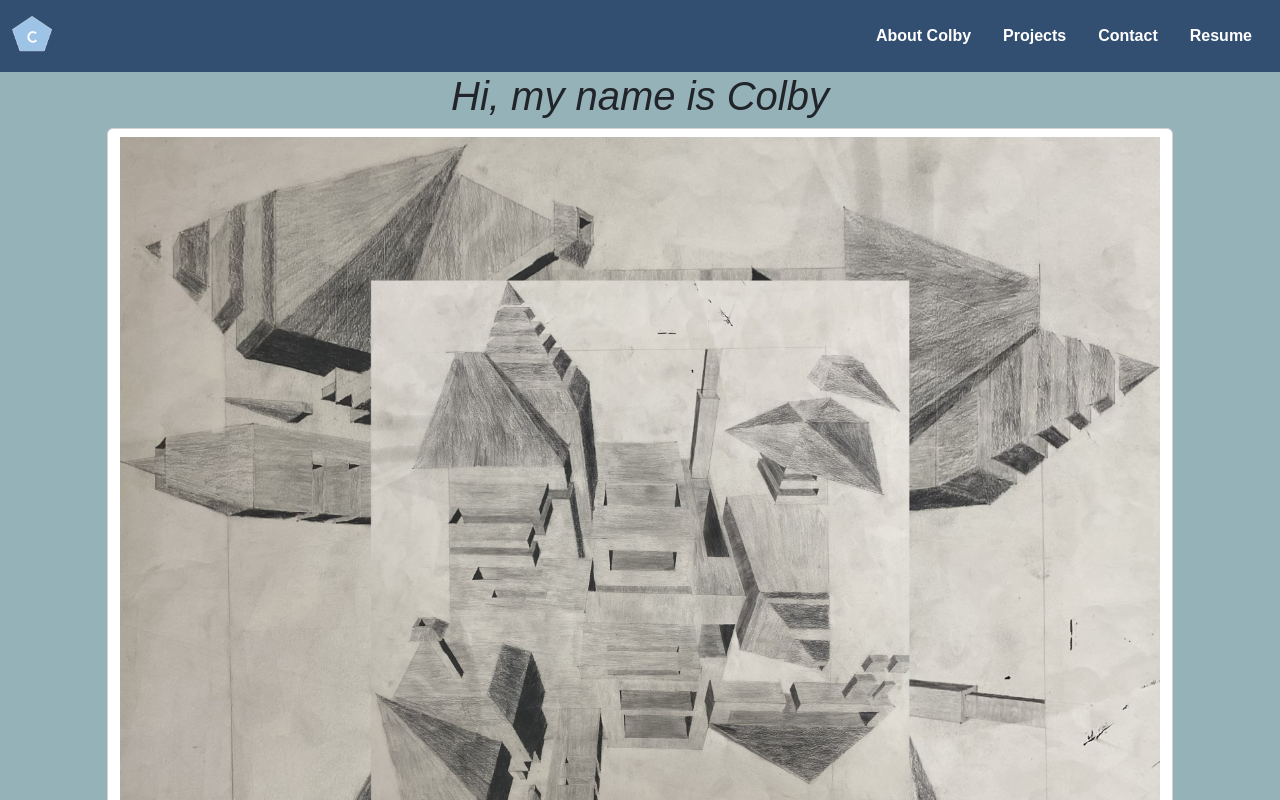
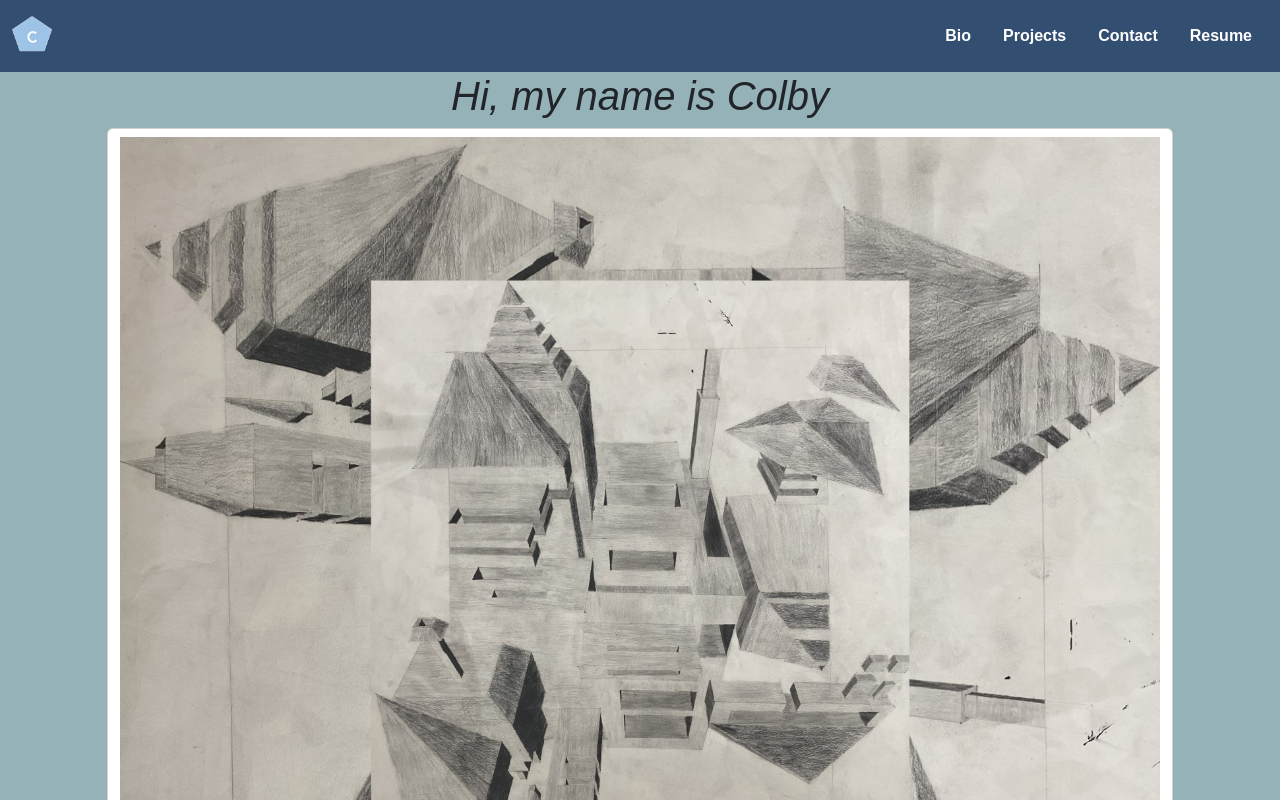
Before and after one commit to csanchezwagenbach/csw-v2, a React (Create React App) app: page / in a window 1280 px wide. Shown: the top 800 px of the page. Built offline with nearby package versions, Linux system fonts and the light colour scheme; a web font is replaced by a local one.

Commit message:
footer rendering as desired

```diff
--- a/src/components/Footer.js
+++ b/src/components/Footer.js
@@ -5,7 +5,7 @@ import github from '../assets/gitlogo.png';
 
 export default function Footer() {
     return (
-        <div className='row justify-content-center my-2'>
+        <div className='row justify-content-center my-2 footer'>
             <a className='col-4 text-center' href="https://twitter.com/colbysanchbach"><img className='logo' src={twitter
             }></img></a>
             <a className='col-4 text-center' href="https://github.com/csanchezwagenbach"><img className='logo' src={github}></img></a>
--- a/src/components/Header.js
+++ b/src/components/Header.js
@@ -24,7 +24,7 @@ export default function Header() {
     const handlePageChange = (page) => setCurrentPage(page);
 
     return (
-        <nav>
+        <nav className='wrapper'>
             <Navigation currentPage={currentPage}
                 handlePageChange={handlePageChange} /
             >
--- a/src/components/Navigation.js
+++ b/src/components/Navigation.js
@@ -12,7 +12,7 @@ function Navigation({ currentPage, handlePageChange }) {
                     <ul className="nav">
                         <li className="nav-item">
                             <a className="nav-link text-white fw-bold" aria-current="page" href="#Bio"
-                                onClick={() => handlePageChange('Bio')}>About Colby</a>
+                                onClick={() => handlePageChange('Bio')}>Bio</a>
                         </li>
                         <li className="nav-item">
                             <a className="nav-link text-white fw-bold" href="#Projects"
--- a/src/index.css
+++ b/src/index.css
@@ -53,3 +53,9 @@ body {
 .contact {
     height: 50%;
 }
+
+.wrapper {
+    min-height: 100vh;
+    display: flex;
+    flex-direction: column;
+}
```
Also changed, not shown: src/assets/trailmix.jpg (added).
